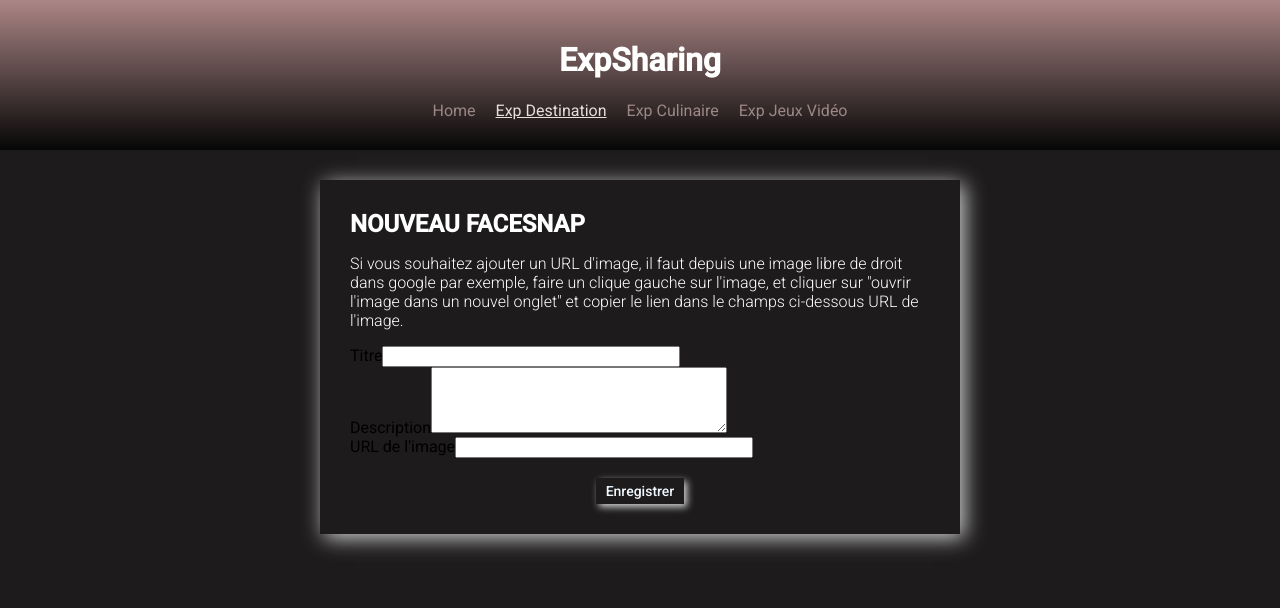
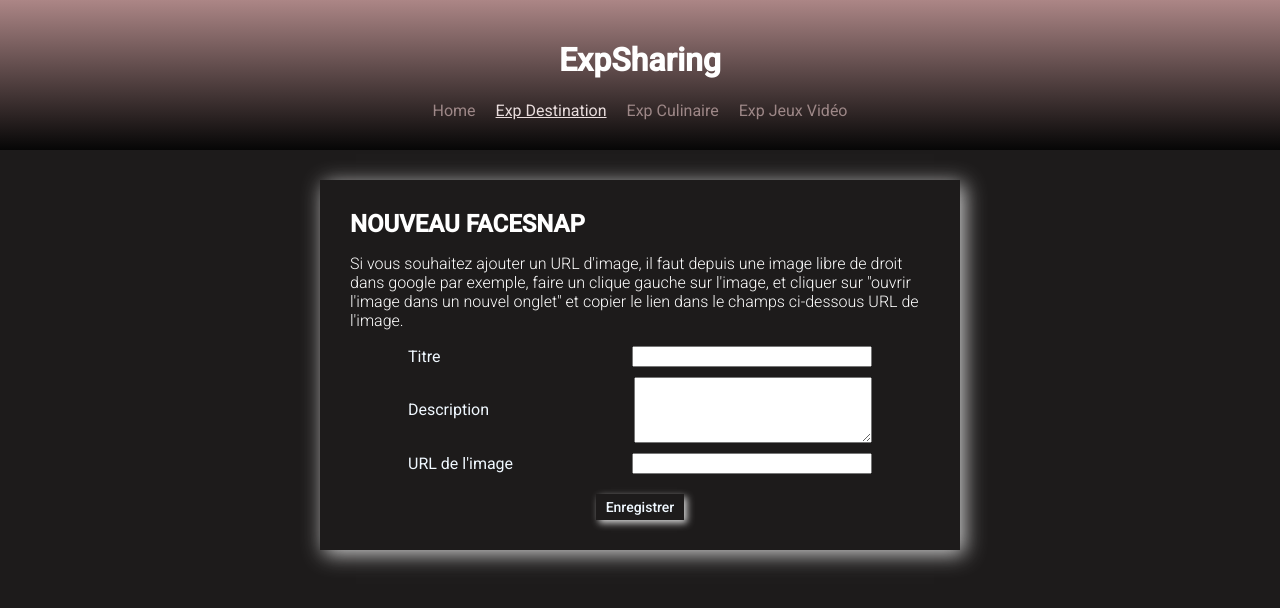
Before and after one commit to LerouvilloisValentin/ExpsharingApi, an Angular app in the folder Client/: page /destinations/create in a window 1280 px wide. Shown: the top 608 px of the page. Built offline with nearby package versions, Linux system fonts and the light colour scheme.

Commit message:
change build script

```diff
--- a/Client/package.json
+++ b/Client/package.json
@@ -4,7 +4,7 @@
   "scripts": {
     "ng": "ng",
     "start": "ng serve",
-    "build": "ng build",
+    "build": "npm i && ng build",
     "watch": "ng build --watch --configuration development",
     "test": "ng test"
   },
--- a/Client/src/app/face-snaps/components/new-face-snap/new-face-snap.component.scss
+++ b/Client/src/app/face-snaps/components/new-face-snap/new-face-snap.component.scss
@@ -12,7 +12,7 @@
   }
 }
 
-.form-destination {
+.form-group {
   margin: 10px auto;
   width: 80%;
   display: flex;
```
